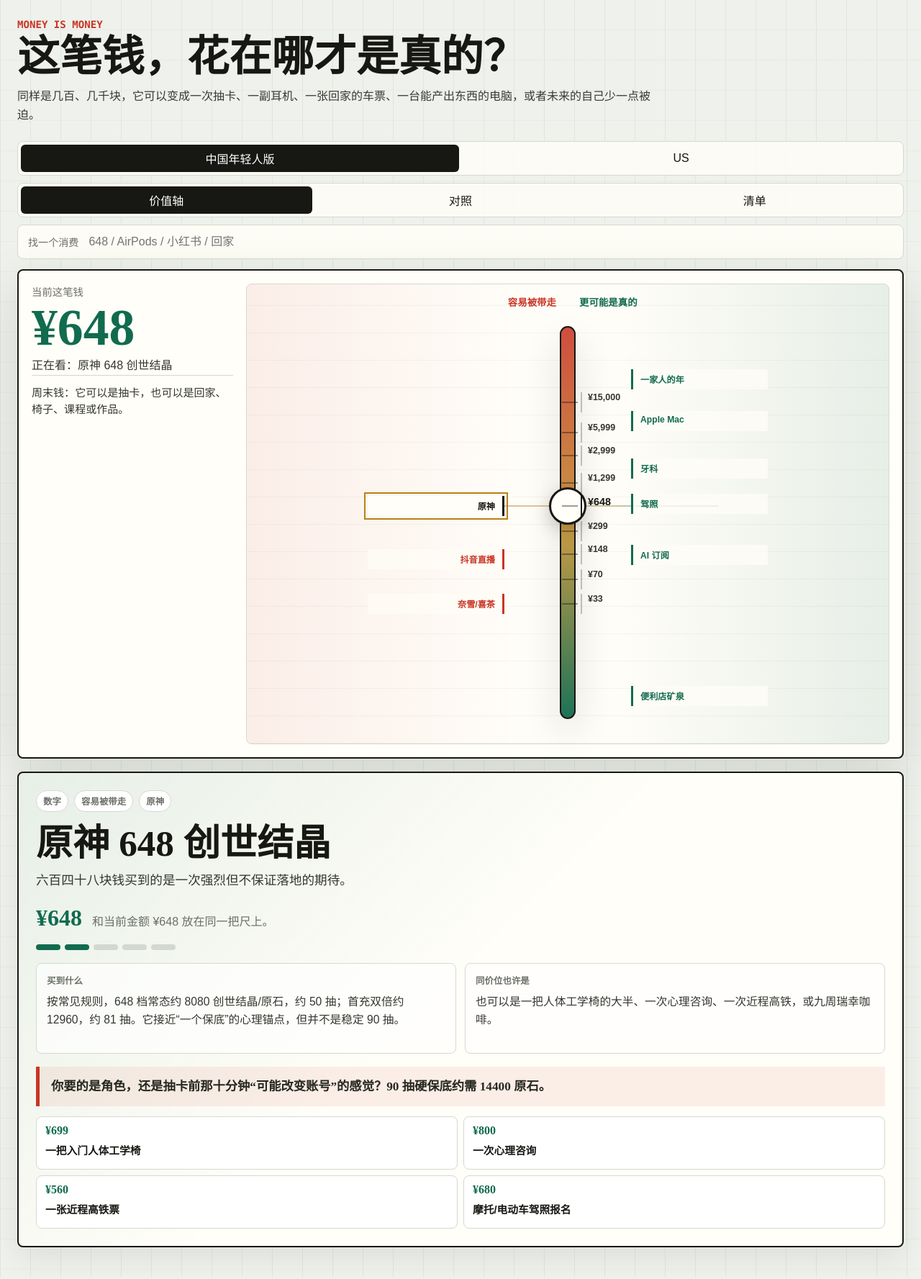
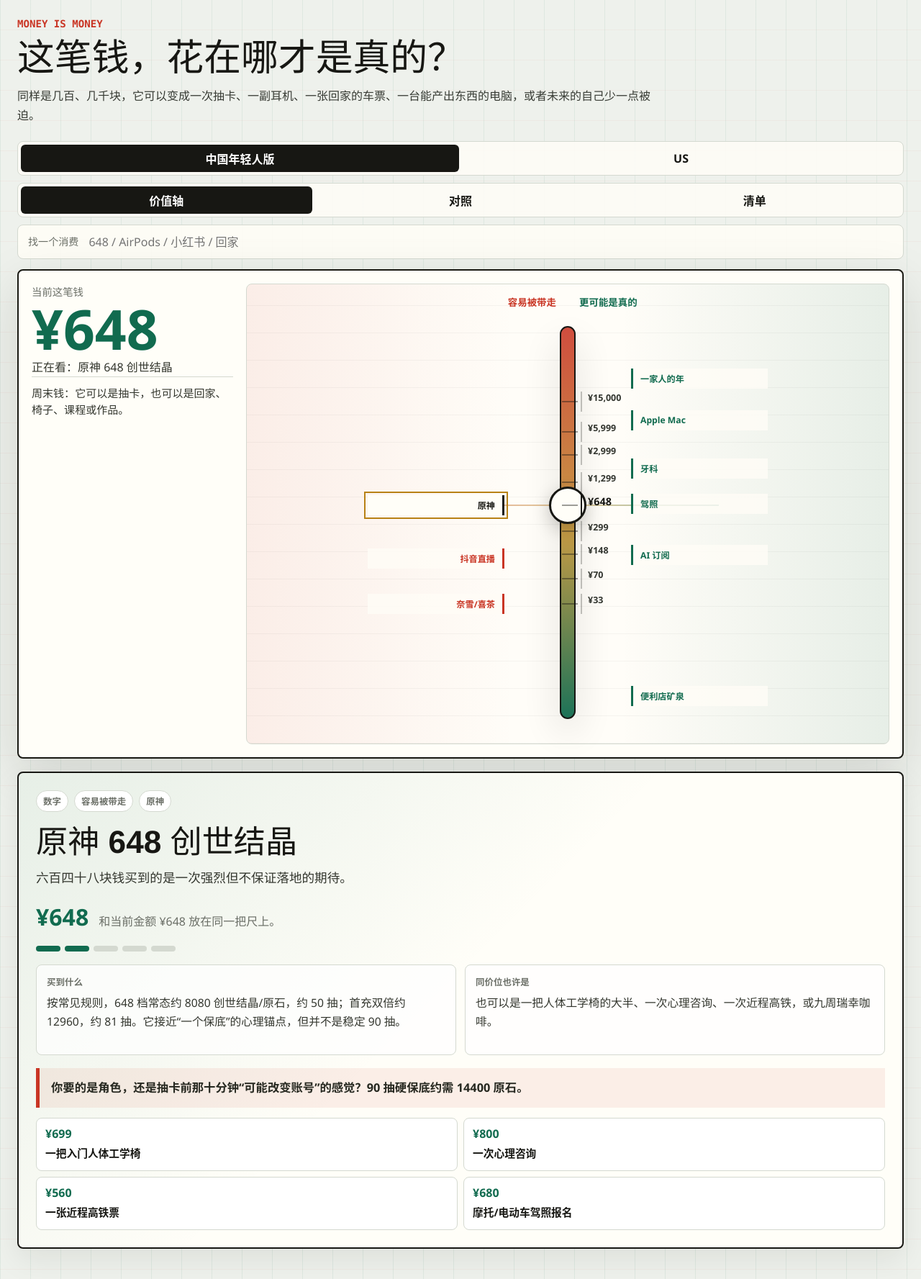
Before and after one commit to wychuang/qian-jiu-shi-qian, a website with bundled scripts: page index.html in a window 1280 px wide. Shown: the whole page at 72% size. Built offline with nearby package versions, Linux system fonts and the light colour scheme.

Commit message:
style: refine typography system

```diff
--- a/styles.css
+++ b/styles.css
@@ -12,6 +12,10 @@
   --blue: #174f9a;
   --violet: #6a4bb0;
   --shadow: 0 22px 70px rgba(23, 23, 19, 0.13);
+  --font-text: "Segoe UI", "PingFang SC", "Hiragino Sans GB", "Microsoft YaHei UI", "Microsoft YaHei", "Noto Sans CJK SC", sans-serif;
+  --font-display: "HarmonyOS Sans SC", "MiSans", "PingFang SC", "Hiragino Sans GB", "Microsoft YaHei UI", "Microsoft YaHei", sans-serif;
+  --font-number: "Bahnschrift", "DIN Alternate", "Aptos Display", "Segoe UI Variable Display", "Segoe UI", sans-serif;
+  --font-mono: "Cascadia Mono", "SFMono-Regular", Consolas, monospace;
 }
 
 * {
@@ -23,7 +27,10 @@ body {
   min-width: 320px;
   overflow-x: hidden;
   color: var(--ink);
-  font-family: Aptos, "Noto Sans SC", "Microsoft YaHei", sans-serif;
+  font-family: var(--font-text);
+  font-synthesis-weight: none;
+  text-rendering: geometricPrecision;
+  -webkit-font-smoothing: antialiased;
   background:
     linear-gradient(90deg, rgba(17, 107, 79, 0.07) 1px, transparent 1px),
     linear-gradient(0deg, rgba(201, 53, 36, 0.045) 1px, transparent 1px),
@@ -63,7 +70,7 @@ button {
 .eyebrow {
   margin: 0 0 10px;
   color: var(--danger);
-  font-family: "Cascadia Mono", Consolas, monospace;
+  font-family: var(--font-mono);
   font-size: 0.88rem;
   font-weight: 800;
   letter-spacing: 0;
@@ -73,10 +80,12 @@ button {
 h1 {
   max-width: 880px;
   margin: 0;
-  font-family: "Iowan Old Style", "Noto Serif SC", "Songti SC", serif;
-  font-size: clamp(2.8rem, 4.6vw, 4.25rem);
-  line-height: 0.96;
-  font-weight: 900;
+  font-family: var(--font-display);
+  font-size: clamp(2.65rem, 4.05vw, 4.05rem);
+  line-height: 1.08;
+  font-weight: 850;
+  letter-spacing: 0;
+  text-wrap: balance;
   overflow-wrap: anywhere;
   word-break: break-word;
 }
@@ -125,6 +134,7 @@ h1 {
   border-radius: 6px;
   color: var(--ink);
   background: transparent;
+  font-weight: 680;
 }
 
 .segmented button[aria-pressed="true"],
@@ -221,8 +231,10 @@ h1 {
 }
 
 .ledger strong {
-  font-family: "Iowan Old Style", "Noto Serif SC", serif;
+  font-family: var(--font-number);
   font-size: clamp(1.1rem, 2vw, 1.8rem);
+  font-variant-numeric: tabular-nums lining-nums;
+  font-feature-settings: "tnum" 1, "lnum" 1;
   line-height: 1;
 }
 
@@ -260,9 +272,12 @@ h1 {
   display: block;
   margin: 8px 0;
   color: var(--money);
-  font-family: "Iowan Old Style", "Noto Serif SC", serif;
-  font-size: clamp(3.4rem, 5.6vw, 5.2rem);
-  line-height: 0.9;
+  font-family: var(--font-number);
+  font-size: clamp(3.65rem, 6vw, 5.65rem);
+  font-variant-numeric: tabular-nums lining-nums;
+  font-feature-settings: "tnum" 1, "lnum" 1;
+  font-weight: 700;
+  line-height: 0.86;
 }
 
 .amount-copy p {
@@ -405,8 +420,11 @@ h1 {
   border-left: 2px solid rgba(23, 23, 19, 0.25);
   color: #32352f;
   background: transparent;
+  font-family: var(--font-number);
   font-size: 0.78rem;
   font-weight: 800;
+  font-variant-numeric: tabular-nums lining-nums;
+  font-feature-settings: "tnum" 1, "lnum" 1;
 }
 
 .rail-mark::before {
@@ -437,6 +455,7 @@ h1 {
   color: var(--money);
   background: rgba(255, 253, 247, 0.82);
   box-shadow: none;
+  font-family: var(--font-text);
   font-size: 0.76rem;
   font-weight: 800;
   text-overflow: ellipsis;
@@ -518,9 +537,11 @@ h1 {
 
 .focus-card h2 {
   margin: 18px 0 10px;
-  font-family: "Iowan Old Style", "Noto Serif SC", serif;
-  font-size: clamp(2rem, 4vw, 4.4rem);
-  line-height: 1.02;
+  font-family: var(--font-display);
+  font-size: clamp(2rem, 3.45vw, 3.85rem);
+  font-weight: 850;
+  line-height: 1.12;
+  text-wrap: balance;
 }
 
 .focus-card p {
@@ -541,8 +562,11 @@ h1 {
 
 .focus-money strong {
   color: var(--money);
-  font-family: "Iowan Old Style", "Noto Serif SC", serif;
+  font-family: var(--font-number);
   font-size: 2rem;
+  font-variant-numeric: tabular-nums lining-nums;
+  font-feature-settings: "tnum" 1, "lnum" 1;
+  font-weight: 700;
 }
 
 .focus-money span {
@@ -600,9 +624,9 @@ blockquote {
   border-left: 5px solid var(--danger);
   color: #262820;
   background: rgba(201, 53, 36, 0.08);
-  font-family: "Iowan Old Style", "Noto Serif SC", serif;
-  font-size: 1.08rem;
-  font-weight: 800;
+  font-family: var(--font-text);
+  font-size: 1.02rem;
+  font-weight: 750;
   line-height: 1.6;
 }
 
@@ -627,8 +651,10 @@ blockquote {
 
 .equivalent span {
   color: var(--money);
-  font-family: "Iowan Old Style", "Noto Serif SC", serif;
-  font-weight: 900;
+  font-family: var(--font-number);
+  font-variant-numeric: tabular-nums lining-nums;
+  font-feature-settings: "tnum" 1, "lnum" 1;
+  font-weight: 700;
 }
 
 .equivalent strong {
@@ -648,9 +674,9 @@ blockquote {
 
 .section-head p {
   margin: 0 0 5px;
-  font-family: "Iowan Old Style", "Noto Serif SC", serif;
+  font-family: var(--font-display);
   font-size: 1.5rem;
-  font-weight: 900;
+  font-weight: 850;
 }
 
 .section-head.danger p {
@@ -701,8 +727,18 @@ blockquote {
   font-weight: 800;
 }
 
+.card-top span:first-child {
+  color: var(--money);
+  font-family: var(--font-number);
+  font-variant-numeric: tabular-nums lining-nums;
+  font-feature-settings: "tnum" 1, "lnum" 1;
+  font-weight: 700;
+}
+
 .card-main strong {
   font-size: 1.12rem;
+  font-weight: 750;
+  line-height: 1.35;
 }
 
 .card-meaning {
@@ -746,12 +782,15 @@ blockquote {
 
 .wish span {
   color: var(--money);
-  font-family: "Iowan Old Style", "Noto Serif SC", serif;
-  font-weight: 900;
+  font-family: var(--font-number);
+  font-variant-numeric: tabular-nums lining-nums;
+  font-feature-settings: "tnum" 1, "lnum" 1;
+  font-weight: 700;
 }
 
 .wish strong {
   font-size: 0.9rem;
+  font-weight: 720;
 }
 
 .empty {
@@ -851,9 +890,11 @@ blockquote {
   }
 
   h1 {
-    font-size: 2.08rem;
-    line-height: 1;
-    word-break: break-all;
+    max-width: 10.5em;
+    font-size: 1.86rem;
+    line-height: 1.18;
+    word-break: normal;
+    overflow-wrap: anywhere;
   }
 
   .identity p:last-child {
```
